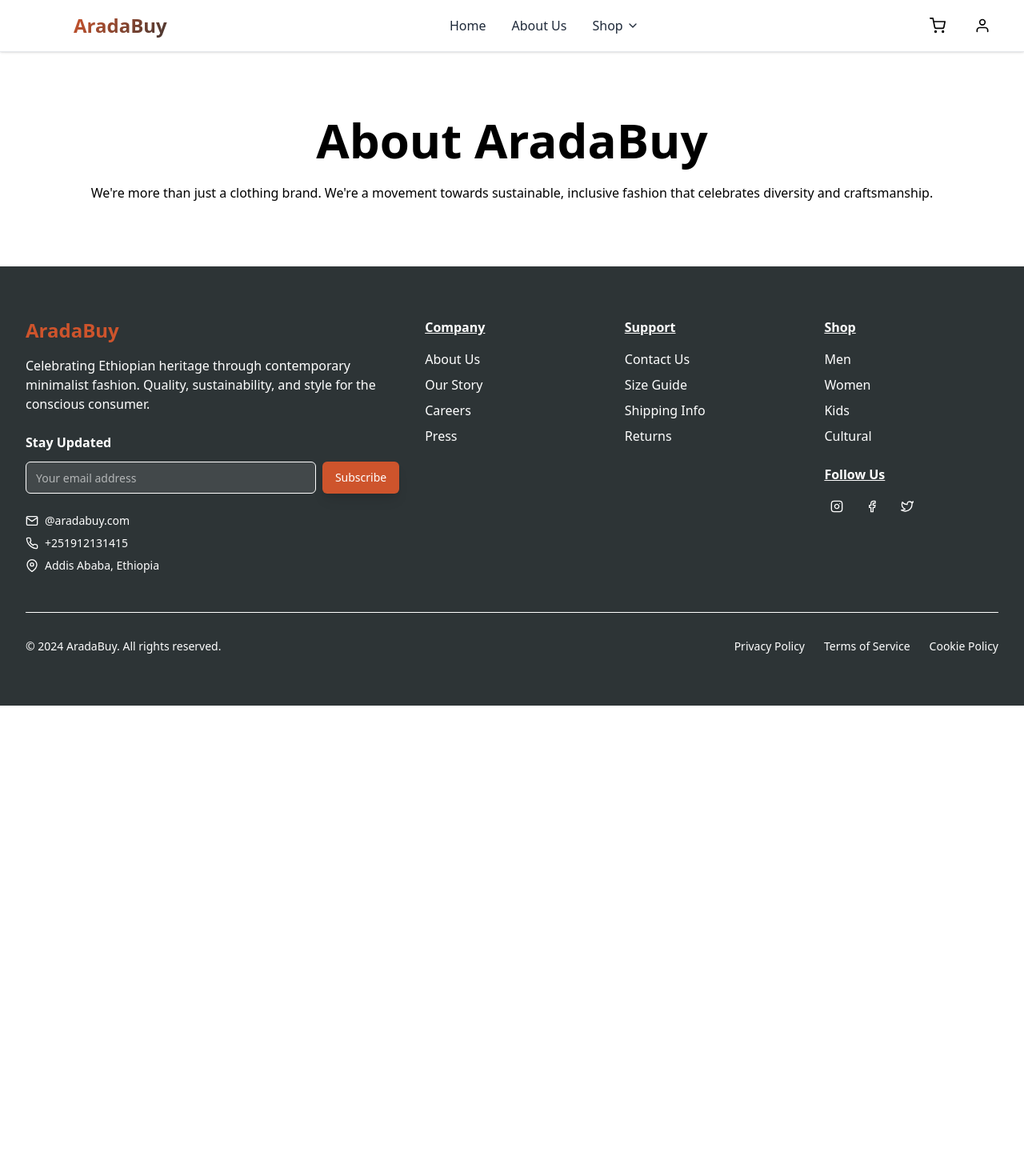
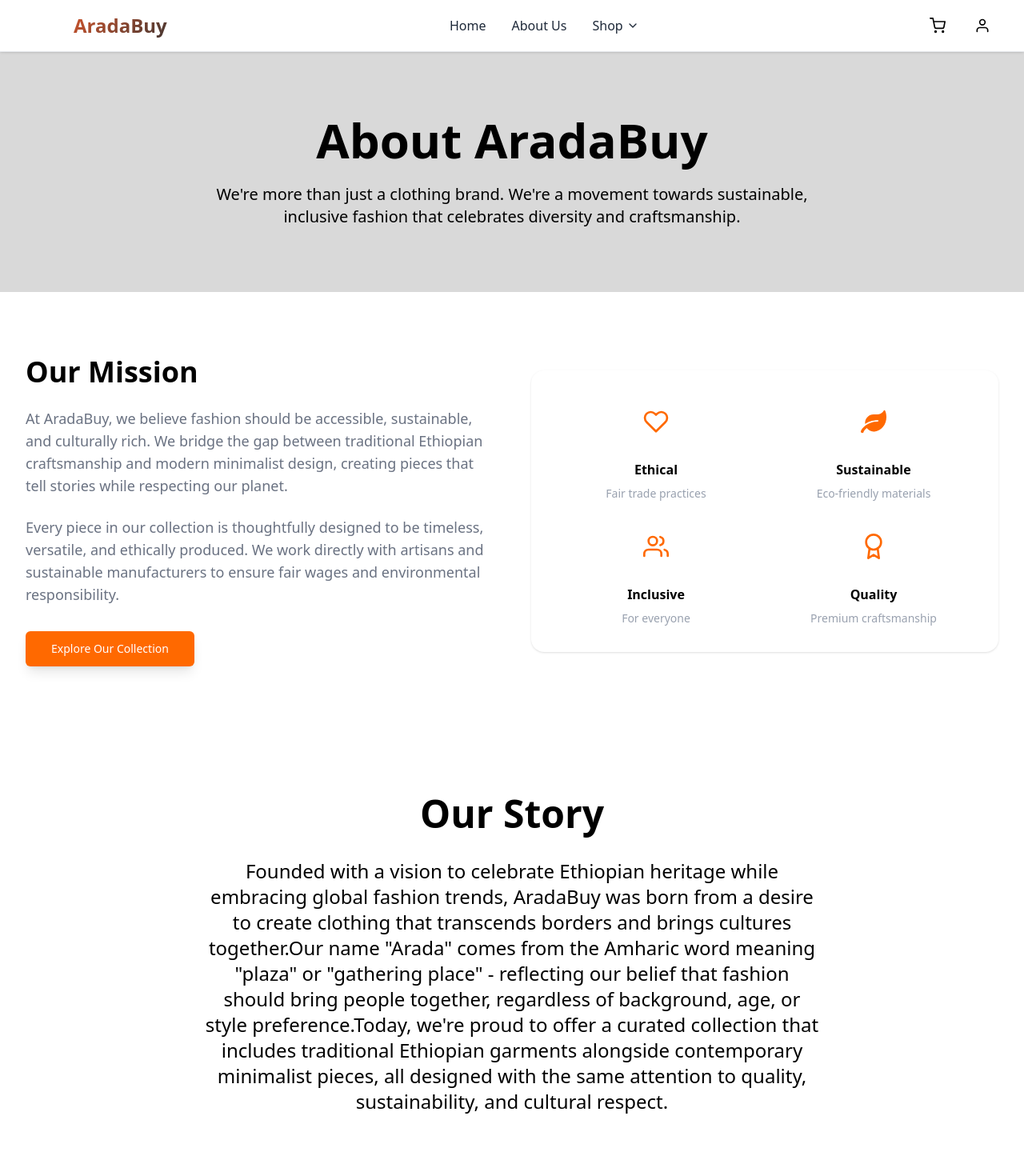
Before and after one commit to josantoss/Group_4_Project, a React (Vite) app in the folder AradaBuy/frontend/: page /about in a window 1280 px wide. Shown: the top 1470 px of the page at 80% size. Before the commit the page ends 882 px from the top, so only its background shows below. Built offline with nearby package versions, Linux system fonts and the light colour scheme.

Commit message:
Added about us page

```diff
--- a/AradaBuy/frontend/src/components/Footer.jsx
+++ b/AradaBuy/frontend/src/components/Footer.jsx
@@ -111,7 +111,7 @@ const Footer = () => {
 
         {/* Footer Bottom */}
         <div className="border-t border-soft-white/20 mt-12 pt-8 flex flex-col sm:flex-row justify-between items-center">
-          <p className="text-soft-white/60 text-sm">© 2024 AradaBuy. All rights reserved.</p>
+          <p className="text-soft-white/60 text-sm">© 2025 AradaBuy. All rights reserved.</p>
           <div className="flex gap-6 mt-4 sm:mt-0">
             {['Privacy Policy', 'Terms of Service', 'Cookie Policy'].map((item) => (
               <a
--- a/AradaBuy/frontend/src/pages/About.jsx
+++ b/AradaBuy/frontend/src/pages/About.jsx
@@ -1,17 +1,119 @@
-import React from 'react'
+import React from 'react';
+import { FiHeart, FiUsers, FiAward } from 'react-icons/fi';
+import { FaLeaf } from "react-icons/fa"; // FontAwesome leaf
+
 
 const About = () => {
+  const features = [
+    {
+      icon: <FiHeart className="h-8 w-8 text-orange-500" />,
+      title: "Ethical",
+      description: "Fair trade practices"
+    },
+    {
+      icon: <FaLeaf className="h-8 w-8 text-orange-500" />,
+      title: "Sustainable",
+      description: "Eco-friendly materials"
+    },
+    {
+      icon: <FiUsers className="h-8 w-8 text-orange-500" />,
+      title: "Inclusive",
+      description: "For everyone"
+    },
+    {
+      icon: <FiAward className="h-8 w-8 text-orange-500" />,
+      title: "Quality",
+      description: "Premium craftsmanship"
+    }
+  ];
+
   return (
     <div>
-        <section className='background-[#D9D9D9] text-white py-20 px-4 sm:px-8 lg:px-16'>
+      <section className='bg-[#D9D9D9] text-black py-20 px-4 sm:px-8 lg:px-16'>
+        <div className='max-w-3xl mx-auto text-center'>
             <h1 className='text-6xl font-bold mb-6 text-center text-black'>About AradaBuy</h1>
-            <p className='text-black text-center'>We're more than just a clothing brand. We're a movement towards sustainable, inclusive fashion that celebrates diversity and craftsmanship.</p>
-        </section>
-        <section className='background-[#]'>
+            <p className='text-xl text-black text-center'>
+                We're more than just a clothing brand. We're a movement towards sustainable,
+                inclusive fashion that celebrates diversity and craftsmanship.
+            </p>
+        </div>
+    </section>
 
-        </section>
+
+      <section className="py-20">
+        <div className="container mx-auto px-4 sm:px-6 lg:px-8">
+          <div className="grid grid-cols-1 lg:grid-cols-2 gap-12 items-center">
+            {/* Mission Content */}
+            <div>
+              <h2 className="text-3xl lg:text-4xl font-bold text-black mb-6">
+                Our Mission
+              </h2>
+              <p className="text-lg text-gray-500 mb-6">
+                At AradaBuy, we believe fashion should be accessible, sustainable, and culturally rich.
+                We bridge the gap between traditional Ethiopian craftsmanship and modern minimalist design,
+                creating pieces that tell stories while respecting our planet.
+              </p>
+              <p className="text-lg text-gray-500 mb-8">
+                Every piece in our collection is thoughtfully designed to be timeless, versatile,
+                and ethically produced. We work directly with artisans and sustainable manufacturers
+                to ensure fair wages and environmental responsibility.
+              </p>
+              <a href="/shop">
+                <button className="inline-flex items-center justify-center gap-2 text-sm font-medium bg-orange-500
+                text-white hover:bg-orange-500 shadow-lg hover:shadow-xl transform hover:scale-105 h-11 rounded-md px-8
+                transition-all duration-300">
+                  Explore Our Collection
+                </button>
+              </a>
+            </div>
+
+            {/* Features Grid */}
+            <div className="bg-white p-8 rounded-2xl shadow-sm">
+              <div className="grid grid-cols-2 gap-6">
+                {features.map((feature, index) => (
+                  <div key={index} className="text-center">
+                    <div className="w-16 h-16 bg-white/10 rounded-full flex items-center justify-center mx-auto mb-4">
+                      {feature.icon}
+                    </div>
+                    <h3 className="font-semibold text-black mb-2">
+                      {feature.title}
+                    </h3>
+                    <p className="text-sm text-gray-400">
+                      {feature.description}
+                    </p>
+                  </div>
+                ))}
+              </div>
+            </div>
+          </div>
+        </div>
+      </section>
+
+        {/* Our Story Section */}
+      <section className='text-center py-20 bg-white'>
+            <div className='text-center max-w-3xl mx-auto'>
+                <h2 className='text-5xl font-bold mb-8 text-black'>Our Story</h2>
+                <p className='text-gray text-2xl'>Founded with a vision to celebrate Ethiopian heritage while embracing global fashion trends, AradaBuy was born from
+                    a desire to create clothing that transcends borders and brings cultures together.Our name "Arada"
+                    comes from the Amharic word meaning "plaza" or "gathering place" - reflecting our belief that
+                    fashion should bring people together, regardless of background, age, or style preference.Today,
+                    we're proud to offer a curated collection that includes traditional Ethiopian garments alongside contemporary
+                    minimalist pieces, all designed with the same attention to quality, sustainability, and cultural respect.</p>
+            </div>
+      </section>
+
+      <section className='text-center py-0 bg-white'>
+            <div className='text-center py-20 bg-[#D9D9D9]'>
+                <h2 className='text-5xl font-bold mb-6'>Join Our Community</h2>
+                <p className='text-2xl max-w-3xl mx-auto'>Be part of a movement that values quality, sustainability, and cultural celebration. Discover your new favorite pieces today.</p>
+                <div className='flex justify-center items-center gap-4 mt-8'>
+                    <button className="inline-flex items-center justify-center gap-2 text-sm font-medium bg-[#CE542C] text-white hover:bg-[#CE542C] shadow-lg hover:shadow-xl transform hover:scale-105 h-10 rounded-md px-4 transition-all duration-300">Shop Now</button>
+                    <button className="inline-flex items-center justify-center gap-2 text-sm font-medium bg-white text-black hover:bg-gray-900 hover:text-white shadow-lg hover:shadow-xl transform hover:scale-105 h-10 rounded-md px-4 transition-all duration-300">Learn More</button>
+                </div>
+            </div>
+      </section>
     </div>
-  )
-}
+  );
+};
 
-export default About
+export default About;
```
